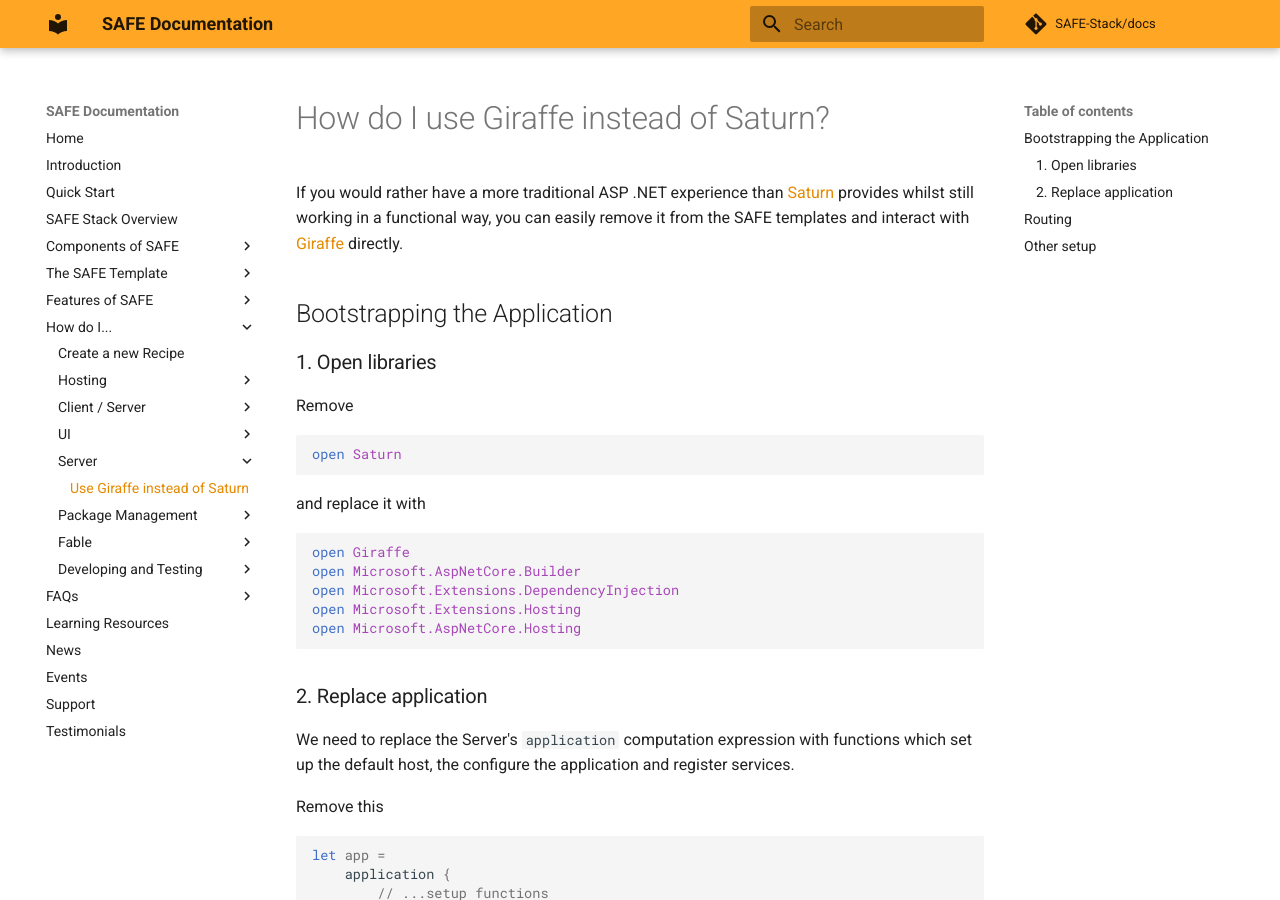
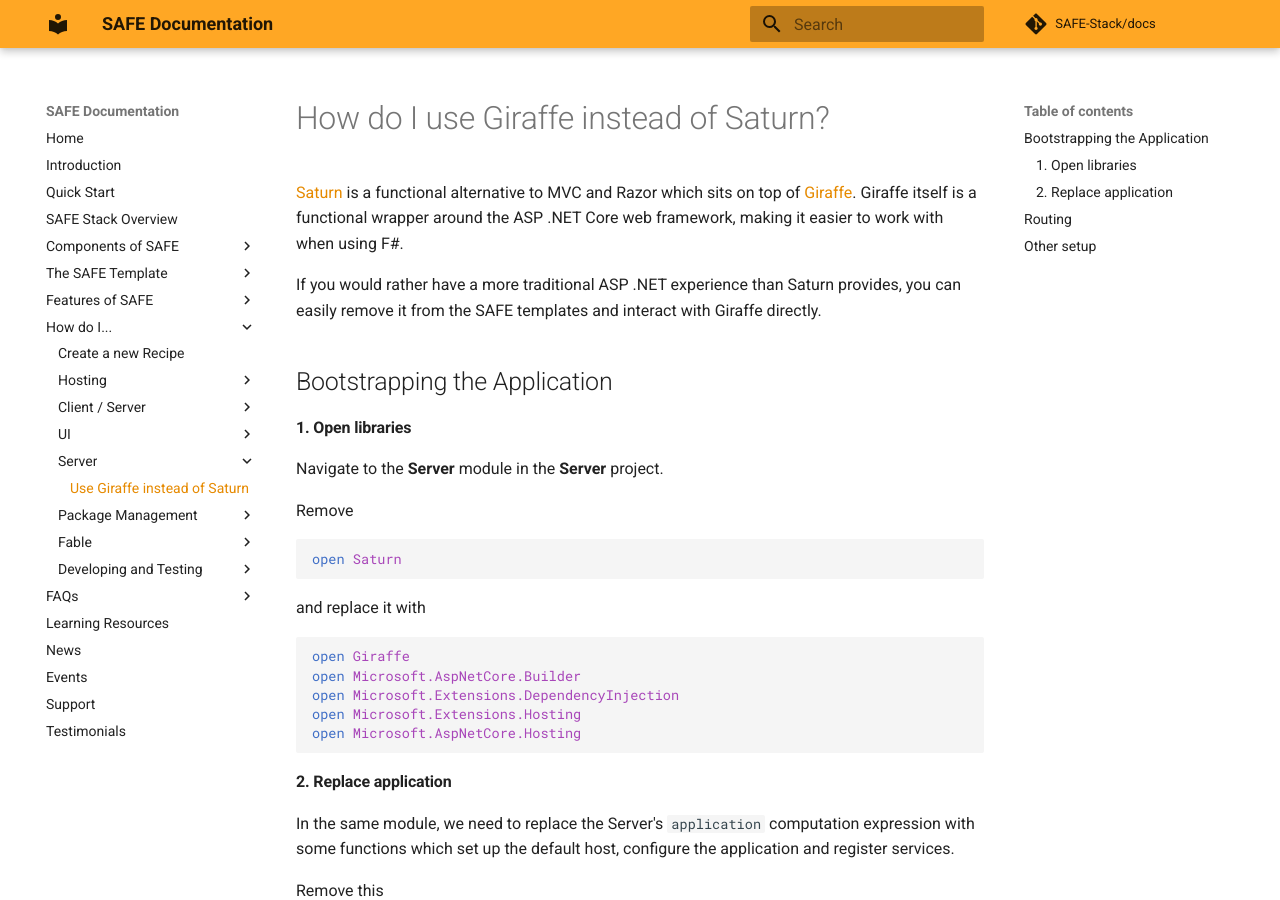
Before and after one commit to SAFE-Stack/docs, an MkDocs documentation site: the page built from docs/recipes/server/saturn-to-giraffe.md, in a window 1280 px wide and 900 px high. Built offline with MkDocs 1.6.1 and Material for MkDocs 9.7.7, drawn with Linux system fonts in a browser that asks for light colours; comment, search, counter and statistics services are not loaded.

Commit message:
Resolved PR comments

````diff
--- a/docs/recipes/server/saturn-to-giraffe.md
+++ b/docs/recipes/server/saturn-to-giraffe.md
@@ -1,10 +1,14 @@
 # How do I use Giraffe instead of Saturn?
 
-If you would rather have a more traditional ASP .NET experience than [Saturn](https://saturnframework.org/explanations/overview.html) provides whilst still working in a functional way, you can easily remove it from the SAFE templates and interact with [Giraffe](https://github.com/giraffe-fsharp/Giraffe/blob/master/DOCUMENTATION.md#giraffe-documentation) directly.
+[Saturn](https://saturnframework.org/explanations/overview.html) is a functional alternative to MVC and Razor which sits on top of [Giraffe](https://github.com/giraffe-fsharp/Giraffe/blob/master/DOCUMENTATION.md#giraffe-documentation). Giraffe itself is a functional wrapper around the ASP .NET Core web framework, making it easier to work with when using F#.
+
+If you would rather have a more traditional ASP .NET experience than Saturn provides, you can easily remove it from the SAFE templates and interact with Giraffe directly.
 
 ## Bootstrapping the Application
 
-### 1. Open libraries
+#### 1. Open libraries
+
+Navigate to the **Server** module in the **Server** project.
 
 Remove
 ```fsharp
@@ -19,9 +23,9 @@
 open Microsoft.AspNetCore.Hosting
 ```
 
-### 2. Replace application
+#### 2. Replace application
 
-We need to replace the Server's `application` computation expression with functions which set up the default host, the configure the application and register services.
+In the same module, we need to replace the Server's `application` computation expression with some functions which set up the default host, configure the application and register services.
 
 Remove this
 
````
